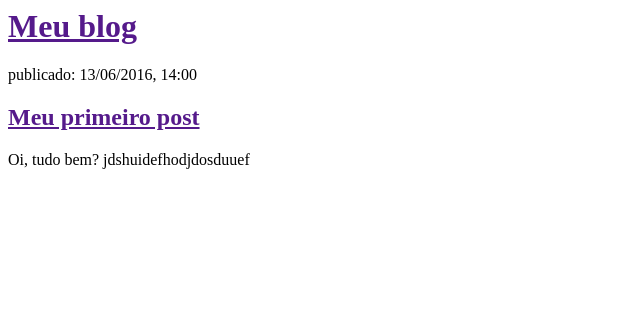
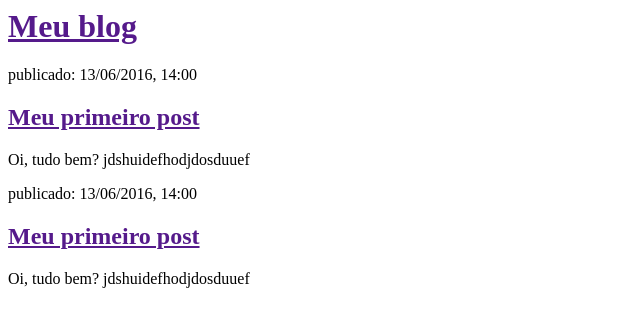
Before and after one commit to camilarcamara/my-first-blog, a Django app: page / in a window 1280 px wide. Shown: the top 327 px of the page, without its empty margins (0-640 px from the left). Run offline with Django 3.2, Linux system fonts and the light colour scheme; data comes from the database, SQL or seed files in the repository; both versions use the stored data as it was after the commit.

Commit message:
template modificado

```diff
--- a/blog/templates/blog/post_list.html
+++ b/blog/templates/blog/post_list.html
@@ -6,11 +6,12 @@
         <div>
             <h1><a href="">Meu blog</a></h1>
         </div>
-
+    {% for post in posts %}
         <div>
             <p>publicado: 13/06/2016, 14:00</p>
             <h2><a href="">Meu primeiro post</a></h2>
             <p>Oi, tudo bem? jdshuidefhodjdosduuef</p>
         </div>
+    {% endfor %}
     </body>
 </html>
--- a/blog/views.py
+++ b/blog/views.py
@@ -1,8 +1,8 @@
 # -*- coding: utf-8 -*-
-
-
 from django.shortcuts import render
-
+from django.utils import timezone
+from .models import Post
 # Create your views here.
 def post_list(request):
-    return render(request, 'blog/post_list.html', {})
+    posts = Post.objects.filter(published_date__lte =timezone.now()).order_by('published_date')
+    return render(request, 'blog/post_list.html', {'posts': posts})
```
Also changed, not shown: db.sqlite3, 1 other file.
